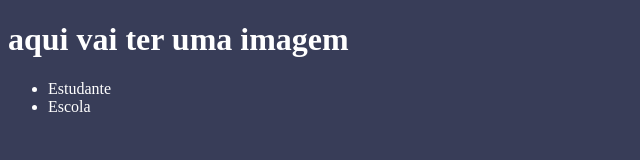
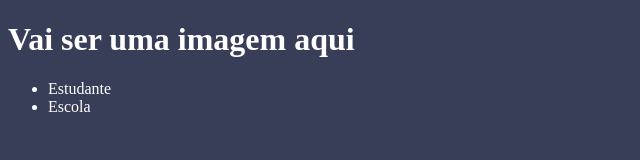
Before and after one commit to HendryckGueno/Hendryck, a plain HTML site: page Hendryck/index.html in a window 1280 px wide. Shown: the whole page, without its empty margins (0-640 px from the left). Drawn offline with Linux system fonts and the light colour scheme.

Commit message:
Add files via upload

```diff
--- a/Hendryck/index.html
+++ b/Hendryck/index.html
@@ -8,7 +8,7 @@
     <link rel="stylesheet" href="style.css">
 </head>
 <body>
- <h1>aqui vai ter uma imagem</h1>
+ <h1>Vai ser uma imagem aqui</h1>
 
  <ul>
     <li>Estudante</li>
```
